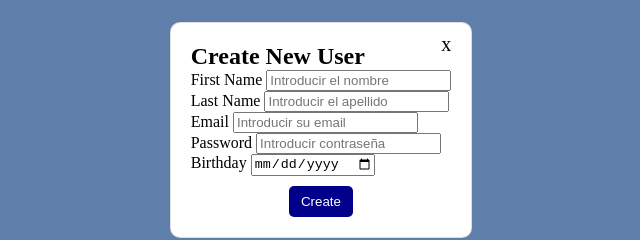
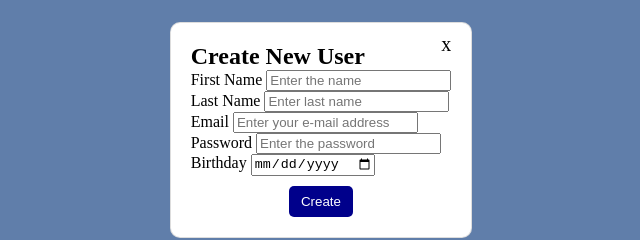
Before and after one commit to leonardol80/Entregable4, a React (Vite) app: page / in a window 1280 px wide. Both pictures are taken after a click on the button "New Users". Shown: the part 270-510 px from the top of the page, without its empty margins (319-959 px from the left). Built offline with nearby package versions, Linux system fonts and the light colour scheme; no server answers; a web font is replaced by a local one.

Commit message:
Agregar placeholder a formulario en ingles

```diff
--- a/src/components/UsersForm.jsx
+++ b/src/components/UsersForm.jsx
@@ -77,19 +77,19 @@ const UsersForm = ({getAllUsers, updateInfo, setUpdateInfo, handleCloseForm}) =>
       <ul className='form__list'>
         <li className='form__item'>
           <label htmlFor="first_name">First Name </label>
-          <input placeholder='Introducir el nombre' {...register("first_name")} type="text" id='first_name' />
+          <input placeholder='Enter the name' {...register("first_name")} type="text" id='first_name' />
         </li>
         <li className='form__item'>
           <label htmlFor="last_name">Last Name </label>
-          <input placeholder='Introducir el apellido' {...register("last_name")} type="text" id='last_name' />
+          <input placeholder='Enter last name' {...register("last_name")} type="text" id='last_name' />
         </li>
         <li className='form__item'>
           <label htmlFor="email">Email </label>
-          <input placeholder='Introducir su email' {...register("email")} type="email" id='email' />
+          <input placeholder='Enter your e-mail address' {...register("email")} type="email" id='email' />
         </li>
         <li className='form__item'>
           <label htmlFor="password">Password </label>
-          <input placeholder='Introducir contraseña' {...register("password")} type="password" id='password' />
+          <input placeholder='Enter the password' {...register("password")} type="password" id='password' />
         </li>
         <li className='form__item'>
           <label htmlFor="birthday">Birthday </label>
```
